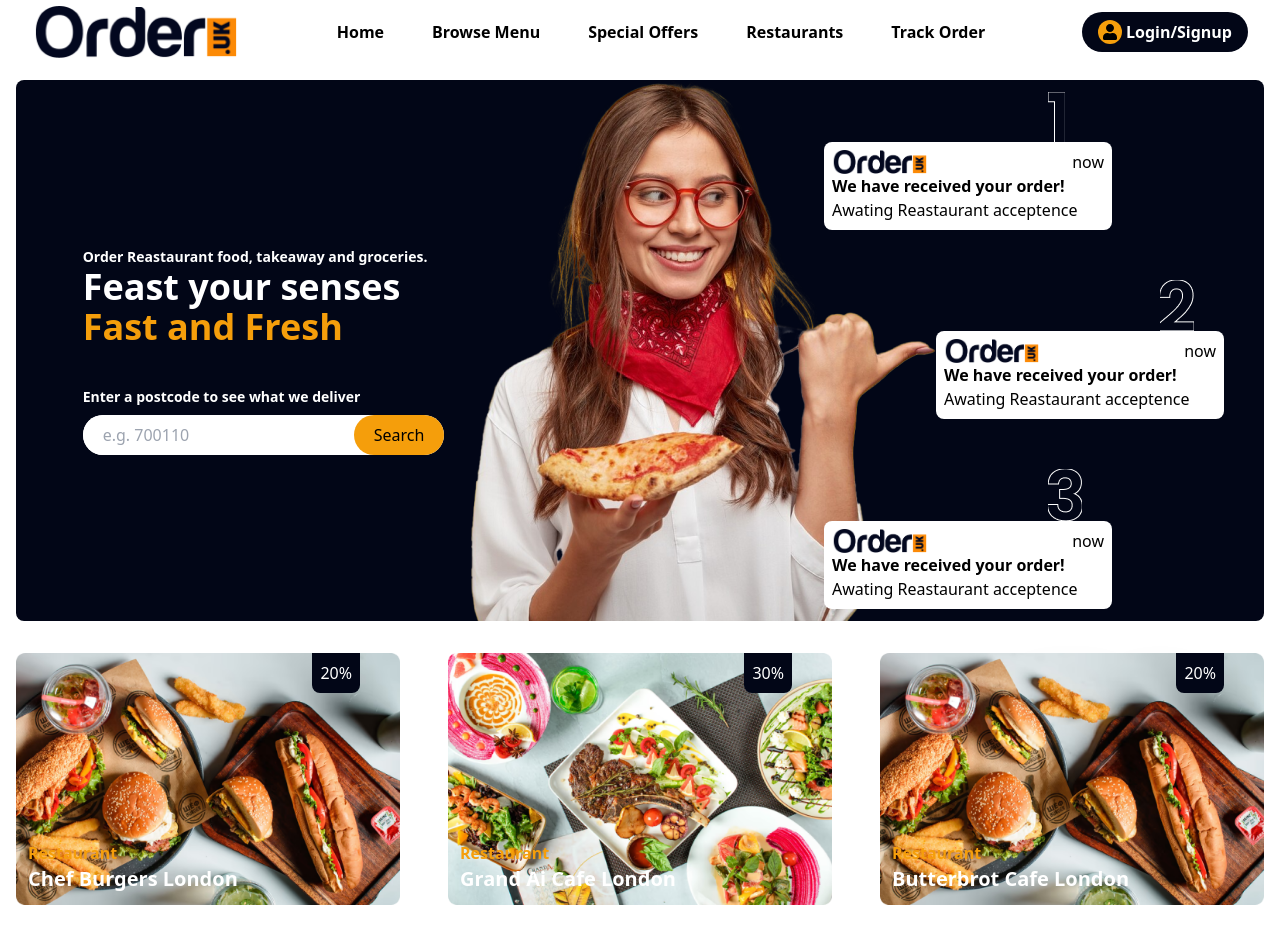
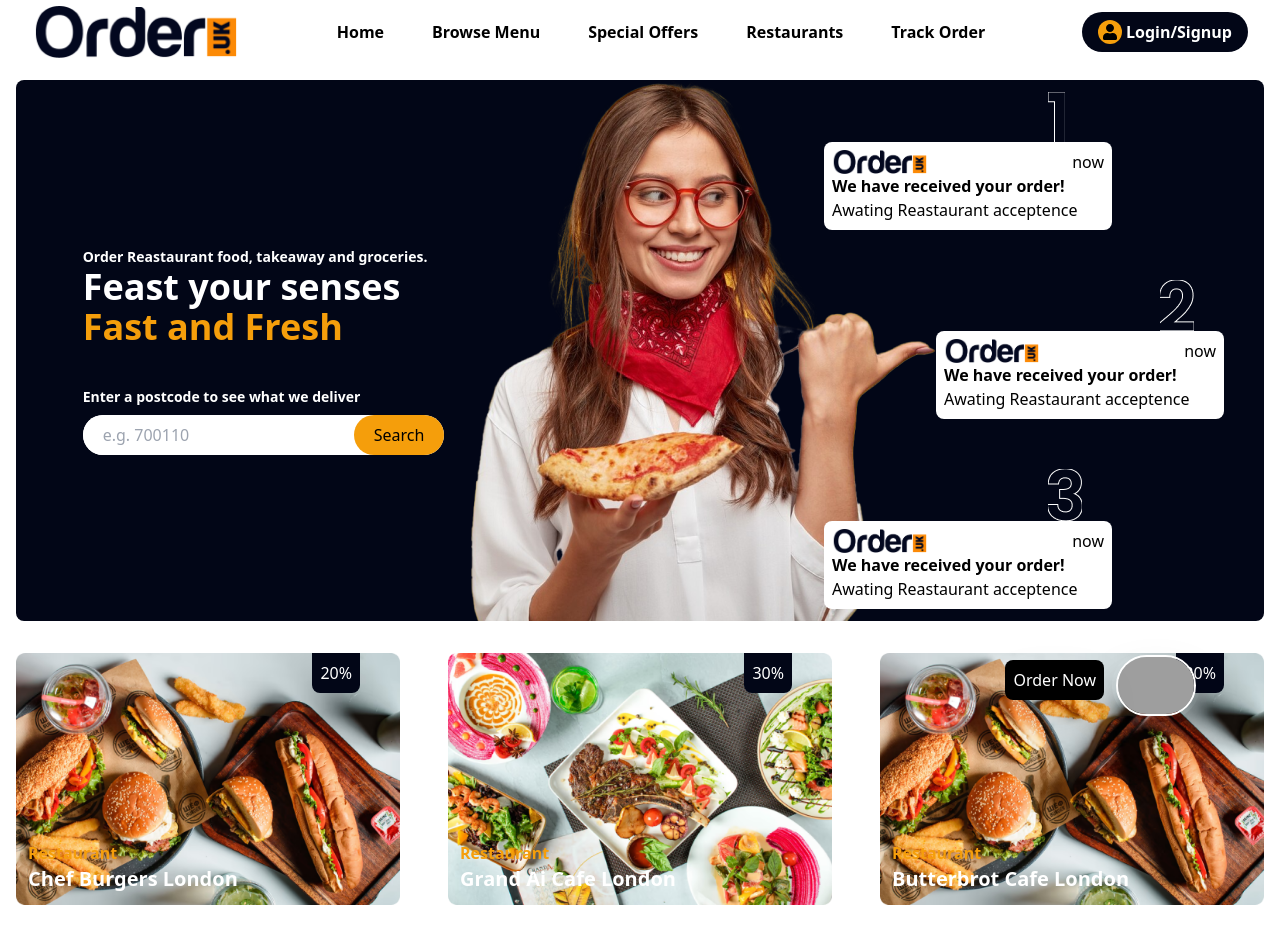
Before and after one commit to R1MO9/Food-Delivery-App, a React (Vite) app: page / in a window 1280 px wide. Shown: the top 941 px of the page. Built offline with nearby package versions, Linux system fonts and the light colour scheme; grey boxes are pictures that could not be loaded.

Commit message:
fix z-index

```diff
--- a/src/App.jsx
+++ b/src/App.jsx
@@ -13,18 +13,11 @@ import Achievement from './components/Achievement/Achievement';
 import Footer from './components/Footer/Footer';
 import Features from './components/Features/Features';
 import Banner from './components/Banner/Banner';
+import Popup from './components/Popup/Popup';
 
 const App = () => {
 
-  const [showText, setShowText] = useState(false);
 
-  useEffect(() => {
-    const timer = setTimeout(() => {
-      setShowText(true);
-    }, 4000); // Show text after 10 seconds
-
-    return () => clearTimeout(timer);
-  }, []);
   return (
   <>
     <div>
@@ -32,17 +25,8 @@ const App = () => {
     </div>
 
     {/* test */}
-    <div className="relative text-center">
-      <div className='fixed right-20 bottom-20 hover:scale-110 shadow-2xl rounded-full'>
-        <img src='https://encrypted-tbn0.gstatic.com/images?q=tbn:ANd9GcQpuVDo_ri1llFKJYXquUhaWGLkTGi66gPvtwVwBSHqMQ&s' alt='banner' className='w-20 rounded-full p-1 shadow-2xl' />
-      </div>
+    <Popup />
 
-      {showText && (
-        <div className='fixed px-20 right-20 bottom-20 py-5'>
-          <p className='text-white bg-black p-2 rounded-lg shadow-2xl'>Order Now</p>
-        </div>
-      )}
-    </div>
 
 
     <div className='max-w-screen-xl mx-auto'>
@@ -51,7 +35,7 @@ const App = () => {
         <Banner />
       </div>
       {/* Exclusive Deals */}
-      <div className='flex overflow-auto no-scrollbar justify-between'>
+      <div className='flex overflow-auto no-scrollbar justify-between z-10'>
         <Exclusive_Deals
           img='Images\Exclusive Deals\Deal 2.png'
           discount='20%'
--- a/src/components/Navbar/Navbar.jsx
+++ b/src/components/Navbar/Navbar.jsx
@@ -30,7 +30,7 @@ const Navbar = () => {
         </div>
 
         {!isCollapsed && (
-        <div className='fixed top-0 right-0 h-full bg-slate-300'>
+        <div className='fixed top-0 right-0 h-full bg-slate-300 z-50'>
             <div className ='text-xl font-semibold py-4 m-2'>
                 <div className="flex justify-end">
                     <button onClick={toggleCollapse} className="focus:outline-none">
--- /dev/null
+++ b/src/components/Popup/Popup.jsx
@@ -0,0 +1,29 @@
+import React from 'react'
+import { useState, useEffect } from 'react'
+
+const Popup = () => {
+    const [showText, setShowText] = useState(false);
+
+  useEffect(() => {
+    const timer = setTimeout(() => {
+      setShowText(true);
+    }, 4000); // Show text after 10 seconds
+
+    return () => clearTimeout(timer);
+  }, []);
+  return (
+    <div className="relative text-center z-40">
+      <div className='fixed right-5 bottom-5 sm:right-20 sm:bottom-20 hover:scale-110 shadow-2xl rounded-full'>
+        <img src='https://encrypted-tbn0.gstatic.com/images?q=tbn:ANd9GcQpuVDo_ri1llFKJYXquUhaWGLkTGi66gPvtwVwBSHqMQ&s' alt='banner' className='w-20 border-2 border-white m-1 rounded-full shadow-2xl' />
+      </div>
+
+      {showText && (
+        <div className='fixed right-5 bottom-5 px-24 sm:right-20 sm:bottom-20 py-5'>
+          <p className='text-white bg-black p-2 rounded-lg shadow-2xl'>Order Now</p>
+        </div>
+      )}
+    </div>
+  )
+}
+
+export default Popup
```
